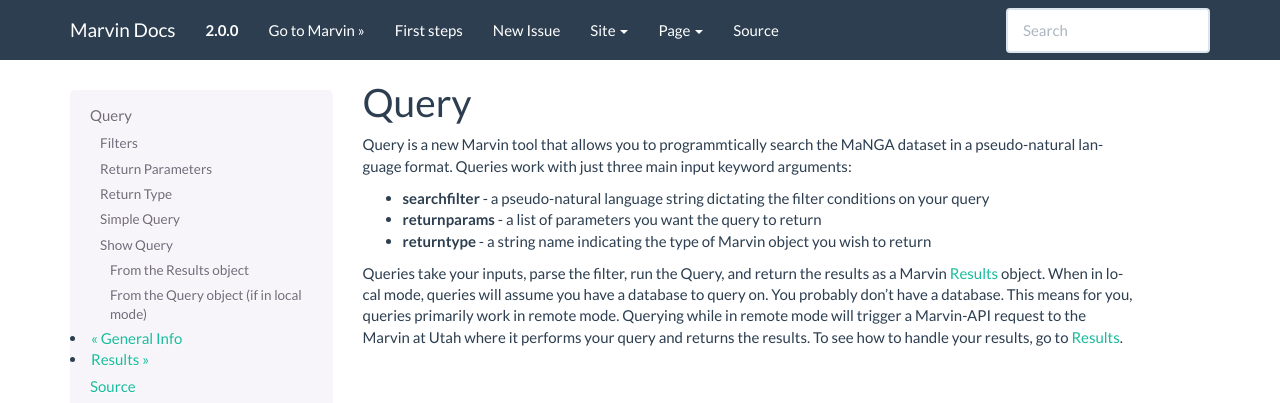
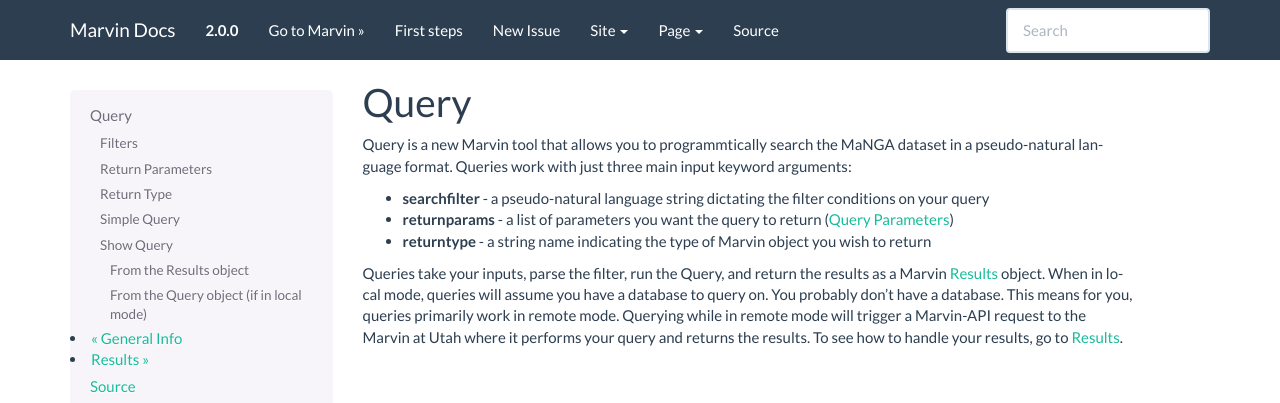
Before and after one commit to sdss/marvin, a Sphinx documentation site: the page built from docs/sphinx/query.rst, in a window 1280 px wide and 900 px high. Shown: the top 403 px of the window. Built offline with Sphinx 7.4.7, drawn with Linux system fonts in a browser that asks for light colours; pages that are not in the unit, such as notebooks, are missing from menus.

Commit message:
more tweaks to docs

```diff
--- a/docs/sphinx/query.rst
+++ b/docs/sphinx/query.rst
@@ -8,7 +8,7 @@
 Queries work with just three main input keyword arguments:
 
 * **searchfilter** - a pseudo-natural language string dictating the filter conditions on your query
-* **returnparams** - a list of parameters you want the query to return
+* **returnparams** - a list of parameters you want the query to return (:ref:`marvin-query-parameters`)
 * **returntype** - a string name indicating the type of Marvin object you wish to return
 
 Queries take your inputs, parse the filter, run the Query, and return the results as a Marvin :ref:`marvin-results` object.
```
Also changed, not shown: docs/sphinx/tutorials/jupyter-notebooks.rst (added, +19 -0 lines).
